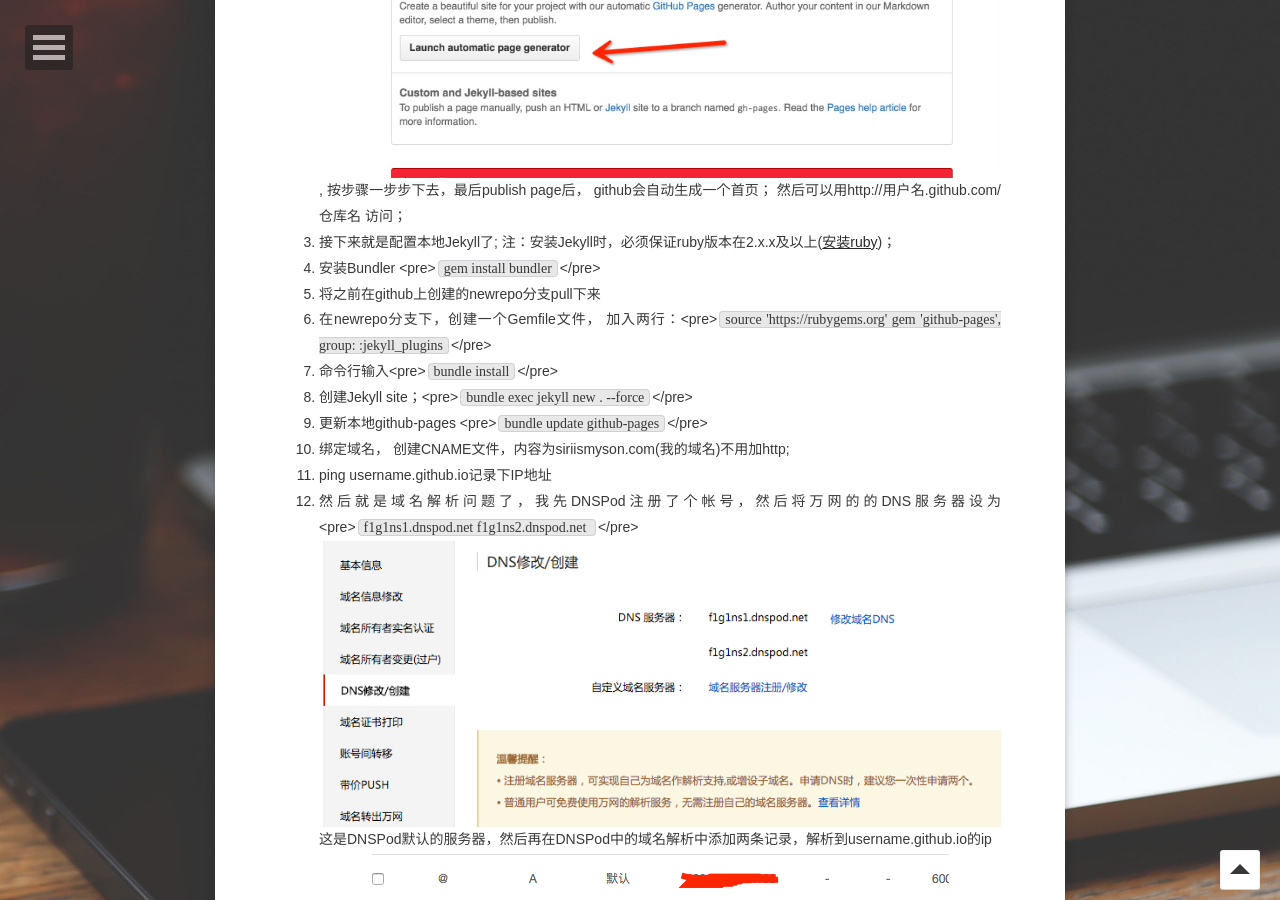
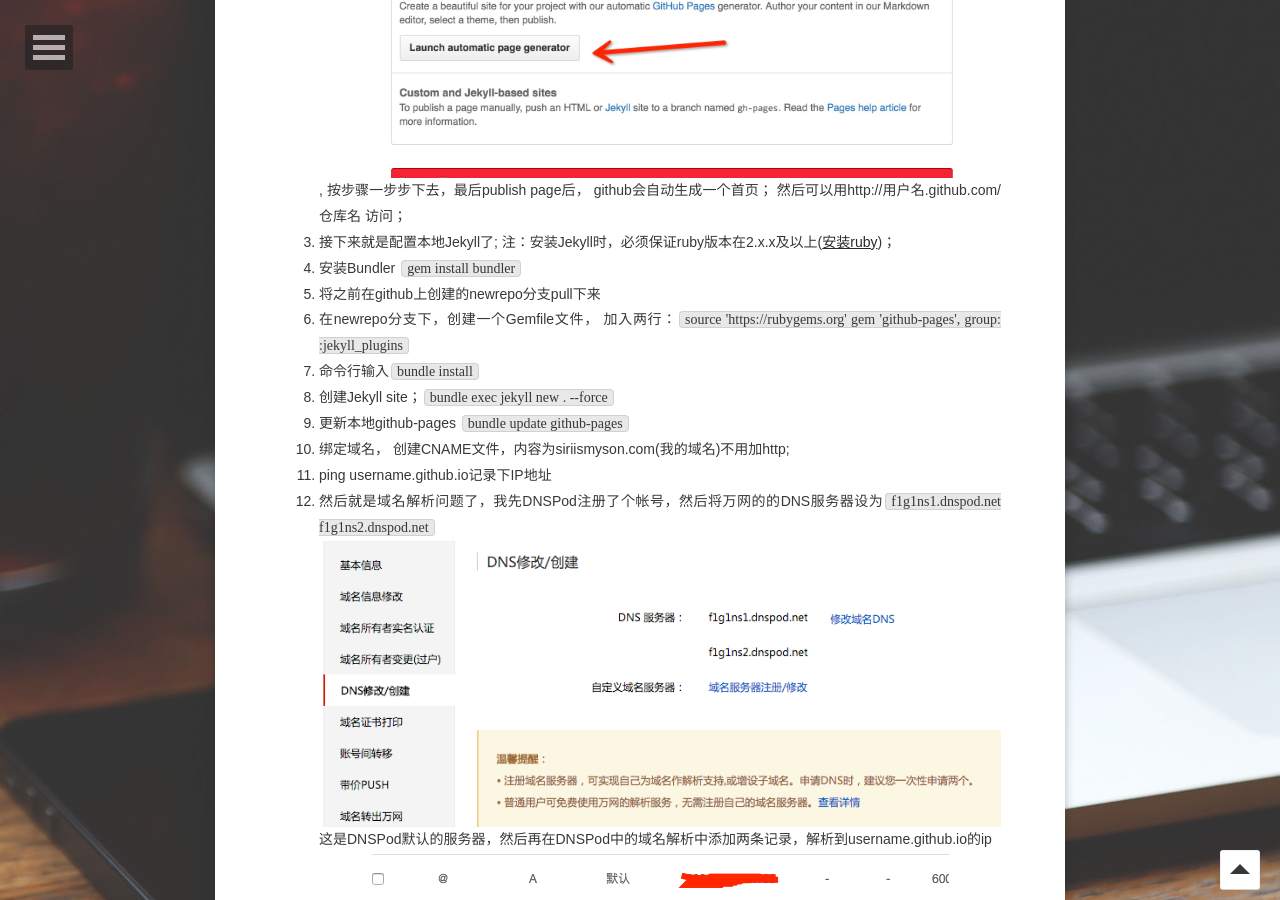
Before and after one commit to MatthewChen/siri.repo, a Jekyll site: the page built from _posts/2016-04-21- GitHub Pages + jekyll.md, in a window 1280 px wide and 900 px high, scrolled down 1245 px. Built offline with Jekyll 4.4.1, drawn with Linux system fonts in a browser that asks for light colours; some web fonts are replaced; comment, search, counter and statistics services are not loaded.

Commit message:
搭建github-pages

```diff
--- a/_posts/2016-04-21- GitHub Pages + jekyll.md
+++ b/_posts/2016-04-21- GitHub Pages + jekyll.md
@@ -17,18 +17,18 @@
     <img src="../assets/img/add_repo.jpg">
 2.  编辑仓库。<img src="../assets/img/edit_repo.jpg">, 按步骤一步步下去，最后publish page后， github会自动生成一个首页； 然后可以用http://用户名.github.com/仓库名 访问；
 3. 接下来就是配置本地Jekyll了; 注：安装Jekyll时，必须保证ruby版本在2.x.x及以上([安装ruby](https://www.ruby-lang.org/en/downloads/))；
-4. 安装Bundler  <pre><code>gem install bundler</code></pre>
+4. 安装Bundler  <code>gem install bundler</code>
 5. 将之前在github上创建的newrepo分支pull下来
-6. 在newrepo分支下，创建一个Gemfile文件， 加入两行：<pre><code>source 'https://rubygems.org'
-gem 'github-pages', group: :jekyll_plugins</code></pre>
-7. 命令行输入<pre><code>bundle install</code></pre>
-8. 创建Jekyll site；<pre><code>bundle exec jekyll new . --force</code></pre>
-9. 更新本地github-pages <pre><code>bundle update github-pages</code></pre>
+6. 在newrepo分支下，创建一个Gemfile文件， 加入两行：<code>source 'https://rubygems.org'
+gem 'github-pages', group: :jekyll_plugins</code>
+7. 命令行输入<code>bundle install</code>
+8. 创建Jekyll site；<code>bundle exec jekyll new . --force</code>
+9. 更新本地github-pages <code>bundle update github-pages</code>
 10. 绑定域名， 创建CNAME文件，内容为siriismyson.com(我的域名)不用加http;
 11. ping username.github.io记录下IP地址
-12. 然后就是域名解析问题了，我先DNSPod注册了个帐号，然后将万网的的DNS服务器设为<pre><code>f1g1ns1.dnspod.net
+12. 然后就是域名解析问题了，我先DNSPod注册了个帐号，然后将万网的的DNS服务器设为<code>f1g1ns1.dnspod.net
 f1g1ns2.dnspod.net
-</code></pre>
+</code>
 <img src="../assets/img/dns_jiexi.png">
 这是DNSPod默认的服务器，然后再在DNSPod中的域名解析中添加两条记录，解析到username.github.io的ip<img src="../assets/img/yuming.png">
 
```
